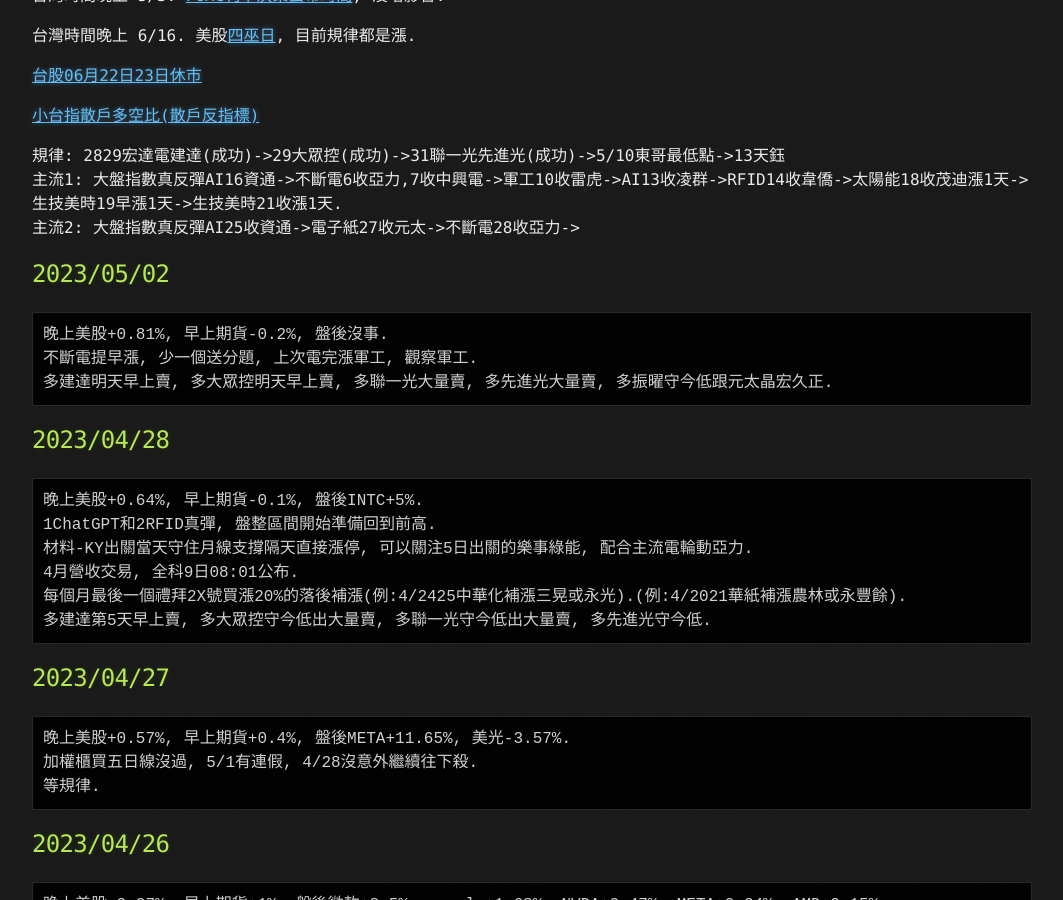
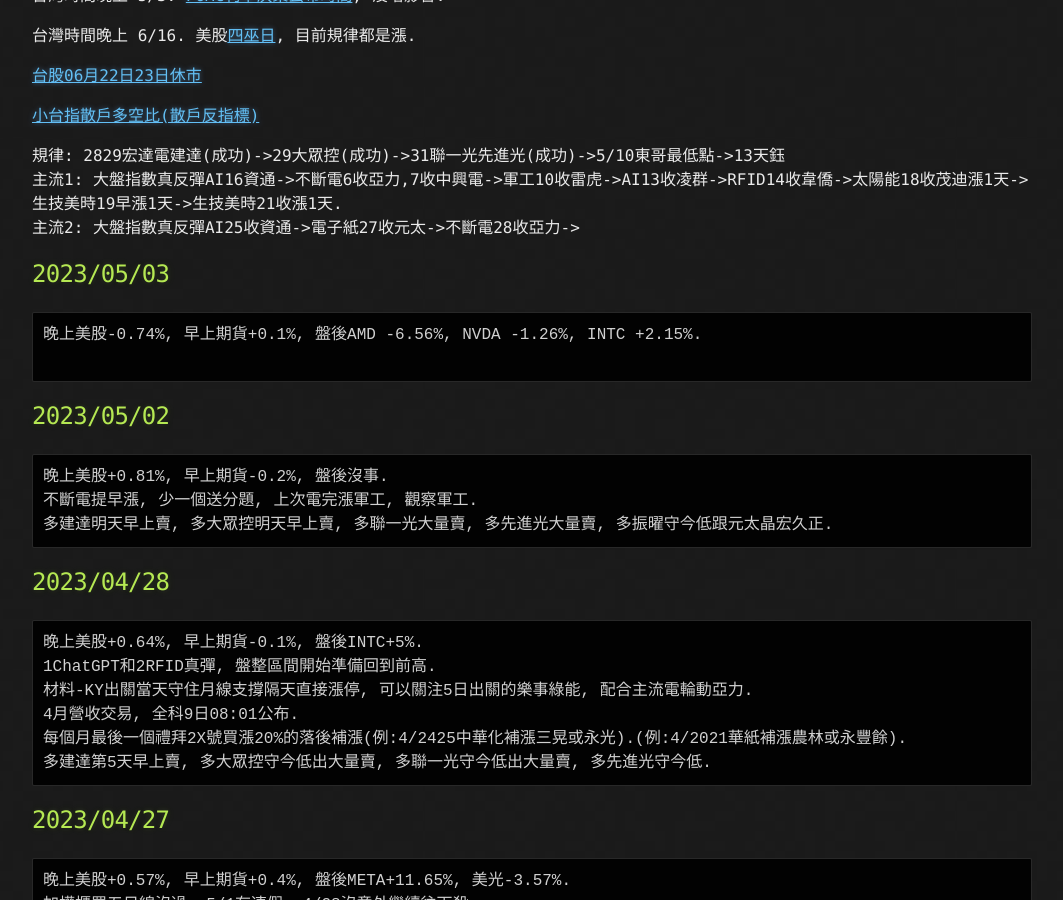
Before and after one commit to lepg5487/Stock_God, a Jekyll site: the page built from index.md, in a window 1280 px wide and 900 px high, scrolled down 394 px. Shown: the whole window, without its empty margins (108-1171 px from the left). Built offline with Jekyll 4.4.1, drawn with Linux system fonts in a browser that asks for light colours; our own code applies the rules of GitHub Pages for plain Markdown files.

Commit message:
Update index.md

````diff
--- a/index.md
+++ b/index.md
@@ -19,6 +19,12 @@
 規律: 2829宏達電建達(成功)->29大眾控(成功)->31聯一光先進光(成功)->5/10東哥最低點->13天鈺
 主流1: 大盤指數真反彈AI16資通->不斷電6收亞力,7收中興電->軍工10收雷虎->AI13收凌群->RFID14收韋僑->太陽能18收茂迪漲1天->生技美時19早漲1天->生技美時21收漲1天.
 主流2: 大盤指數真反彈AI25收資通->電子紙27收元太->不斷電28收亞力->
+
+## 2023/05/03
+```
+晚上美股-0.74%, 早上期貨+0.1%, 盤後AMD -6.56%, NVDA -1.26%, INTC +2.15%.
+
+```
 
 ## 2023/05/02
 ```
````
